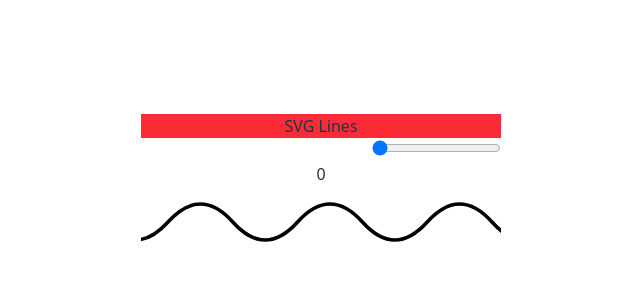
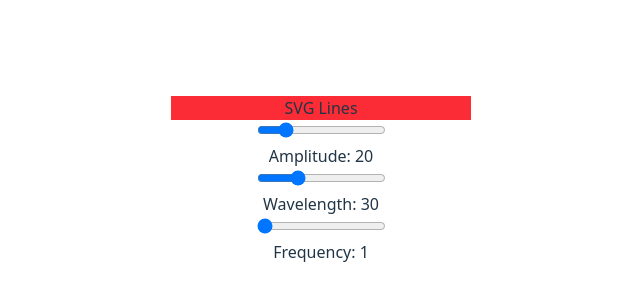
Before and after one commit to imadx/svg-sine-anim-revamp, a React (Vite) app: page / in a window 1280 px wide. Shown: the part 70-370 px from the top of the page, without its empty margins (319-959 px from the left). Built offline with nearby package versions, Linux system fonts and the light colour scheme.

Commit message:
refactor: update SVG curve parameters and enhance interactivity with amplitude, wavelength, and frequency controls

```diff
--- a/src/App.tsx
+++ b/src/App.tsx
@@ -3,25 +3,50 @@ import "./App.css";
 import { SvgCurve } from "./components/svg-curve";
 
 function App() {
-  const [count, setCount] = useState(0);
+  const [amplitude, setAmplitude] = useState(20);
+  const [wavelength, setWavelength] = useState(30);
+  const [frequency, setFrequency] = useState(1);
 
   return (
     <>
       <div className="bg-red-500">SVG Lines</div>
 
       <form>
-        <input type="slider" />
         <input
           type="range"
-          min={0}
+          min={1}
           max={100}
           step={1}
-          value={count}
-          onChange={(e) => setCount(parseInt(e.target.value))}
+          value={amplitude}
+          onChange={(e) => setAmplitude(parseInt(e.target.value))}
         />
-        <p>{count}</p>
+        <p>Amplitude: {amplitude}</p>
+
+        <input
+          type="range"
+          min={1}
+          max={100}
+          step={1}
+          value={wavelength}
+          onChange={(e) => setWavelength(parseInt(e.target.value))}
+        />
+        <p>Wavelength: {wavelength}</p>
+
+        <input
+          type="range"
+          min={1}
+          max={100}
+          step={1}
+          value={frequency}
+          onChange={(e) => setFrequency(parseInt(e.target.value))}
+        />
+        <p>Frequency: {frequency}</p>
       </form>
-      <SvgCurve />
+      <SvgCurve
+        amplitude={amplitude}
+        wavelength={wavelength}
+        frequency={frequency}
+      />
     </>
   );
 }
--- a/src/components/svg-curve.tsx
+++ b/src/components/svg-curve.tsx
@@ -1,31 +1,56 @@
-import { useEffect, useState } from "react";
+import { useEffect, useMemo, useState } from "react";
 
-export const SvgCurve = () => {
-  const [offsetY, setOffsetY] = useState(0);
+interface Props {
+  amplitude?: number;
+  wavelength?: number;
+  frequency?: number;
+}
+
+export const SvgCurve: React.FC<Props> = ({
+  amplitude = 20,
+  wavelength = 30,
+  frequency = 1,
+}) => {
+  const [phase, setPhase] = useState(0);
 
   useEffect(() => {
     const updateOffsetY = () => {
-      if (offsetY < -100) {
-        setOffsetY(0);
+      const w = wavelength * 0.01 * 1000;
+      if (phase < -w * 2) {
+        setPhase(0);
       }
 
-      setOffsetY((offset) => offset - 5);
+      setPhase((offset) => offset - frequency);
+    };
+    let animationFrameId: number;
+
+    const animate = () => {
+      updateOffsetY();
+      animationFrameId = requestAnimationFrame(animate);
     };
 
-    const interval = setInterval(updateOffsetY, 10);
+    animationFrameId = requestAnimationFrame(animate);
     return () => {
-      clearInterval(interval);
+      cancelAnimationFrame(animationFrameId);
     };
-  }, [offsetY]);
+  }, [frequency, phase, wavelength]);
+
+  const path = useMemo(() => {
+    const w = wavelength * 0.01 * 1000;
+    const a = amplitude * 0.01 * 1000;
+    const continuation = new Array(Math.ceil((1000 + wavelength) / wavelength))
+      .fill(`t ${w} 0`)
+      .join(" ");
+
+    return `M -${w - phase} 0 q ${w / 2} 0 ${w} ${a} ${continuation}`;
+  }, [amplitude, phase, wavelength]);
 
   return (
     <svg className="w-full h-full" viewBox="0 0 1000 1000">
       <path
-        d={`M -${
-          180 - offsetY
-        } 0  q 90 0 180 100 t 180 0 t 180 0 t 180 0 t 180 0 t 180 0 t 180 0 t 180 0 t 180 0`}
+        d={path}
         fill="none"
-        stroke="black"
+        stroke="white"
         strokeWidth="10"
         strokeLinecap="round"
       />
```
